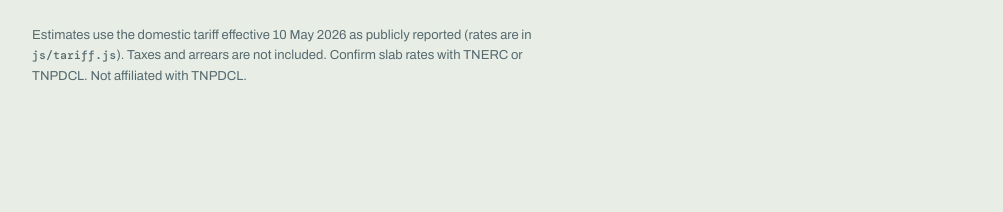
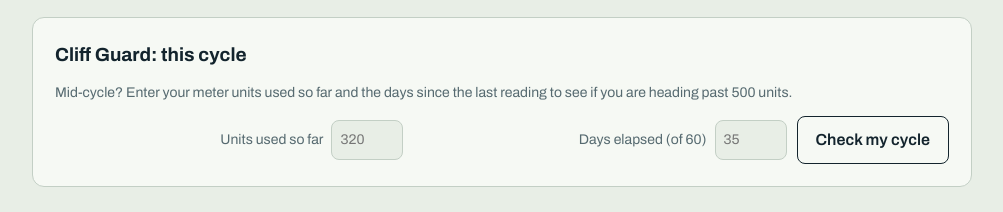
Before and after one commit to moniishh17/electricity-bill-spike-analyzer, a website with bundled scripts: page index.html in a window 1280 px wide. Shown: the part 834-1046 px from the top of the page, without its empty margins (138-1141 px from the left). Before the commit the page ends 993 px from the top, so only its background shows below. Built offline with nearby package versions, Linux system fonts and the light colour scheme.

Commit message:
Update index.html

```diff
--- a/index.html
+++ b/index.html
@@ -36,6 +36,16 @@
     <p class="hint">One bill per line: <code>period,units,amount,days</code>. Amount in ₹; days is optional. Connected load sets the fixed charge.</p>
     <p class="err" id="err" role="alert"></p>
   </section>
+  <section>
+    <h2>Cliff Guard: this cycle</h2>
+    <p class="hint">Mid-cycle? Enter your meter units used so far and the days since the last reading to see if you are heading past 500 units.</p>
+    <div class="row">
+      <label class="kw">Units used so far <input type="number" id="used" min="0" step="1" placeholder="320"></label>
+      <label class="kw">Days elapsed (of 60) <input type="number" id="elapsed" min="1" max="60" step="1" placeholder="35"></label>
+      <button id="plan-go">Check my cycle</button>
+    </div>
+    <div id="plan" aria-live="polite"></div>
+  </section>
   <div id="out" hidden>
     <section><p class="summary" id="summary"></p><p id="mode"></p><div class="chart" id="chart"></div></section>
     <section><h2>Your bills against the tariff</h2><p class="hint">Each dot is one of your bills. The line is what the slab tariff charges for that many units.</p><div class="chart" id="curve"></div></section>
```
